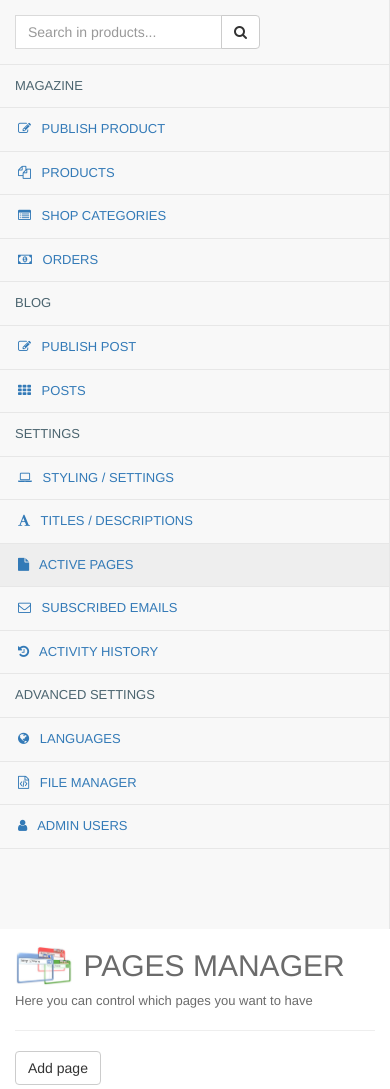
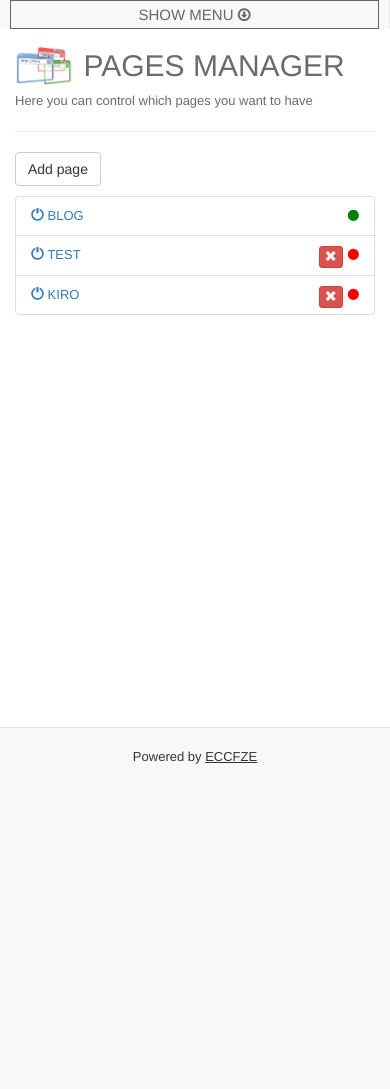
Before and after one commit to techcaptain83/Ecommerce-CodeIgniter-Bootstrap, a CodeIgniter app: page /to/index.php/admin/pages in a window 390 px wide. Shown: the part 57-1146 px from the top of the page. After the commit the page ends 821 px from the top, so only its background shows below. Run offline with CodeIgniter, Linux system fonts and the light colour scheme; the visitor is signed in with stand-in values (Sample User, id 1); data comes from the database, SQL or seed files in the repository; some libraries are stand-ins or nearby versions.

Commit message:
Hide admin menu in phone mode

```diff
--- a/application/modules/admin/views/_parts/footer.php
+++ b/application/modules/admin/views/_parts/footer.php
@@ -100,7 +100,19 @@
     });
     $(function () {
         $('[data-toggle="tooltip"]').tooltip()
-    })
+    });
+    //xs hidden categories
+    $("#show-xs-nav").click(function () {
+        $(".sidebar-menu").toggle("slow", function () {
+            if ($(this).is(":visible") == true) {
+                $("#show-xs-nav .hidde-sp").show();
+                $("#show-xs-nav .show-sp").hide();
+            } else {
+                $("#show-xs-nav .hidde-sp").hide();
+                $("#show-xs-nav .show-sp").show();
+            }
+        });
+    });
 </script>
 </body>
 </html>
--- a/application/modules/admin/views/_parts/header.php
+++ b/application/modules/admin/views/_parts/header.php
@@ -63,6 +63,18 @@
                     <div class="row">
                         <?php if ($this->session->userdata('logged_in')) { ?>
                             <div class="col-sm-3 col-md-3 col-lg-2 left-side navbar-default">
+                                <div class="show-menu">
+                                    <a id="show-xs-nav" class="visible-xs" href="javascript:void(0)">
+                                        <span class="show-sp">
+                                            Show menu
+                                            <i class="fa fa-arrow-circle-o-down" aria-hidden="true"></i>
+                                        </span>
+                                        <span class="hidde-sp">
+                                            Hide menu
+                                            <i class="fa fa-arrow-circle-o-up" aria-hidden="true"></i>
+                                        </span>
+                                    </a>
+                                </div>
                                 <ul class="sidebar-menu">
                                     <li class="sidebar-search">
                                         <div class="input-group custom-search-form">
--- a/assets/css/custom-admin.css
+++ b/assets/css/custom-admin.css
@@ -25,6 +25,11 @@ input.form-control {border:1px solid #dadada; border-radius: 0; box-shadow:none;
 .form-box button.login{    margin-top:15px;    padding: 10px 20px;}
 .animated {  -webkit-animation-duration: 1s;  animation-duration: 1s;  -webkit-animation-fill-mode: both;  animation-fill-mode: both;}
 #theSliderDescrption {display:none;}
+
+.show-menu {display: none;}
+#show-xs-nav { border: 1px solid #666; color: #666; font-size: 15px; padding: 3px; text-align: center; text-decoration: none;}
+#show-xs-nav {color: #666;  font-size: 15px; text-align: center;}
+#nav-categories, #show-xs-nav .hidde-sp {   display: none;}
 
 .other-img {display: inline-block; position:relative;}
 .other-img a {position:absolute; right:0; top:0; background-color: #fff; color:red;}
@@ -107,4 +112,6 @@ footer a {color:#333; text-decoration:underline;}
     nav.navbar {margin-bottom:0;}
     nav.navbar .navbar-brand {height:55px;}
     .settings {position: relative;}
+    .show-menu {display: block; padding:0 10px !important;}
+    .sidebar-menu {display: none;}
 }
```
